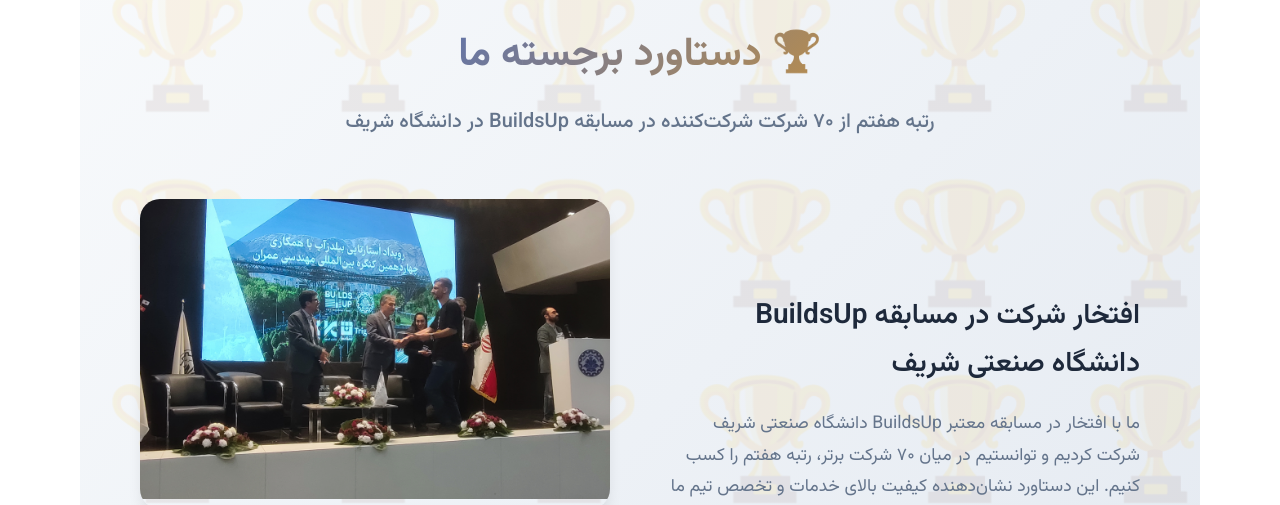
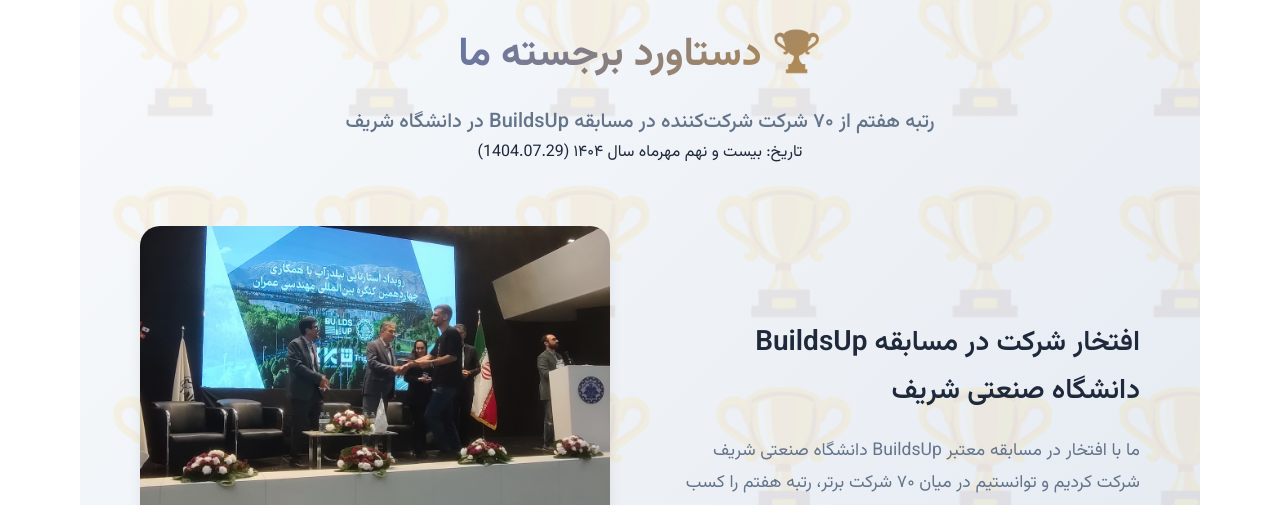
Before and after one commit to mahdi-4343/building-Health-Institute, a website: page index.html in a window 1280 px wide. Shown: the part 2746-3251 px from the top of the page. Drawn offline with nearby package versions, Linux system fonts and the light colour scheme.

Commit message:
Update index.html

```diff
--- a/index.html
+++ b/index.html
@@ -605,6 +605,9 @@
               <p class="competition-subtitle">
                 رتبه هفتم از ۷۰ شرکت شرکت‌کننده در مسابقه BuildsUp در دانشگاه شریف
               </p>
+              <p class="competition-date">
+                تاریخ: بیست و نهم مهرماه سال ۱۴۰۴ (1404.07.29)
+              </p>
             </div>
             <div class="competition-content">
               <div class="competition-text">
```
